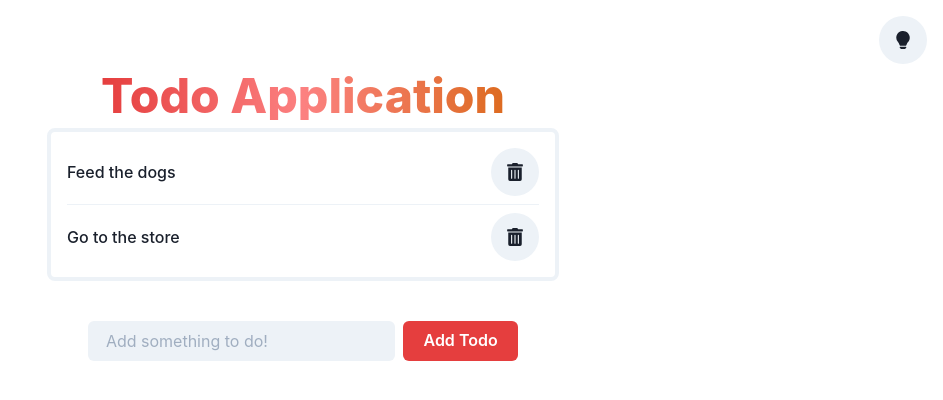
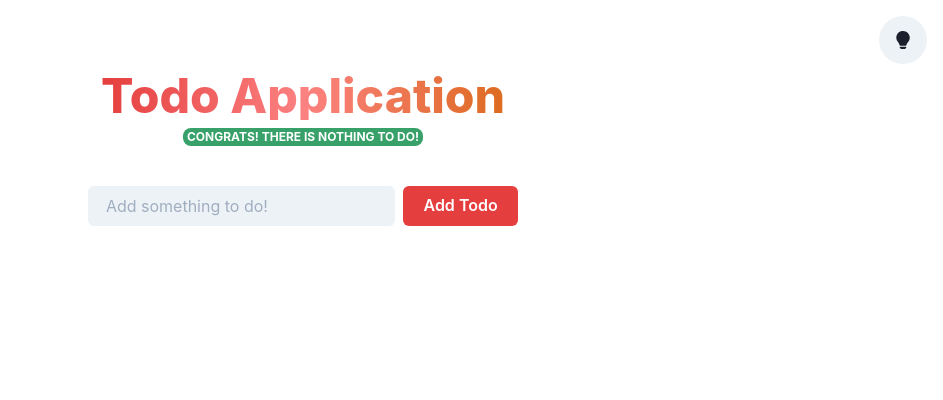
Before and after one commit to CalebHighsmith/ToDO, a React (Create React App) app: page / in a window 1280 px wide. Shown: the top 400 px of the page, without its empty margins (337-1280 px from the left). Built offline with nearby package versions, Linux system fonts and the light colour scheme.

Commit message:
Added localstorage
Added local-storage capability so the to-do's will save upon refresh by using JSON parsing and local-storage methods.

```diff
--- a/src/App.js
+++ b/src/App.js
@@ -7,11 +7,12 @@ import {BsLightbulbFill} from 'react-icons/bs'
 import {useState, useEffect} from 'react'
 
 function App() {
-  const initialTodos = [
-    {id: 1, body:"Feed the dogs"}, {id: 2, body:"Go to the store"},
-  ];
 
-  const [todos, setTodos] = useState(initialTodos)
+  const [todos, setTodos] = useState(() => JSON.parse(localStorage.getItem('todos')) || []);
+
+  useEffect(() => {
+    localStorage.setItem("todos", JSON.stringify(todos))
+  }, [todos])
 
   function deleteTodo(id){
     const newTodos = todos.filter(todo => {
```
